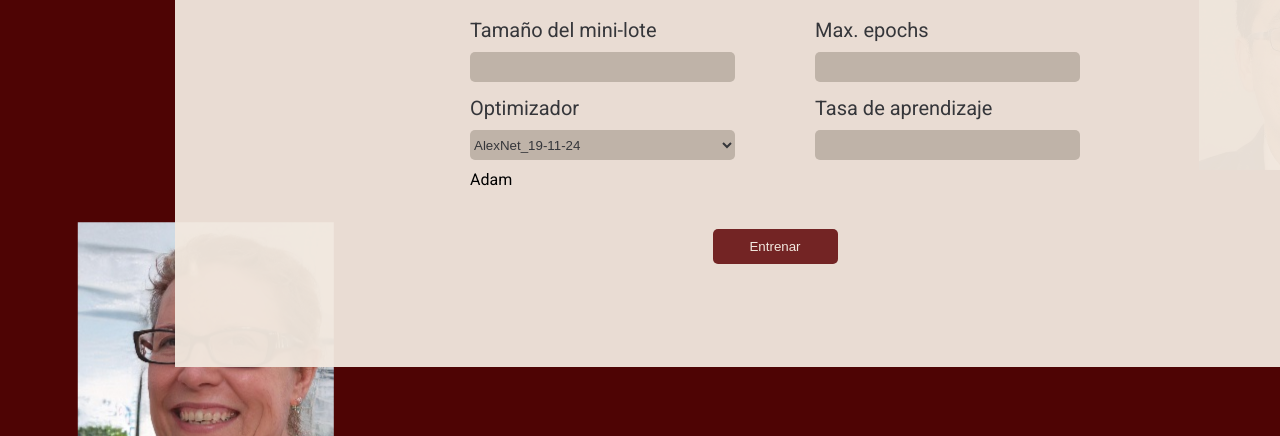
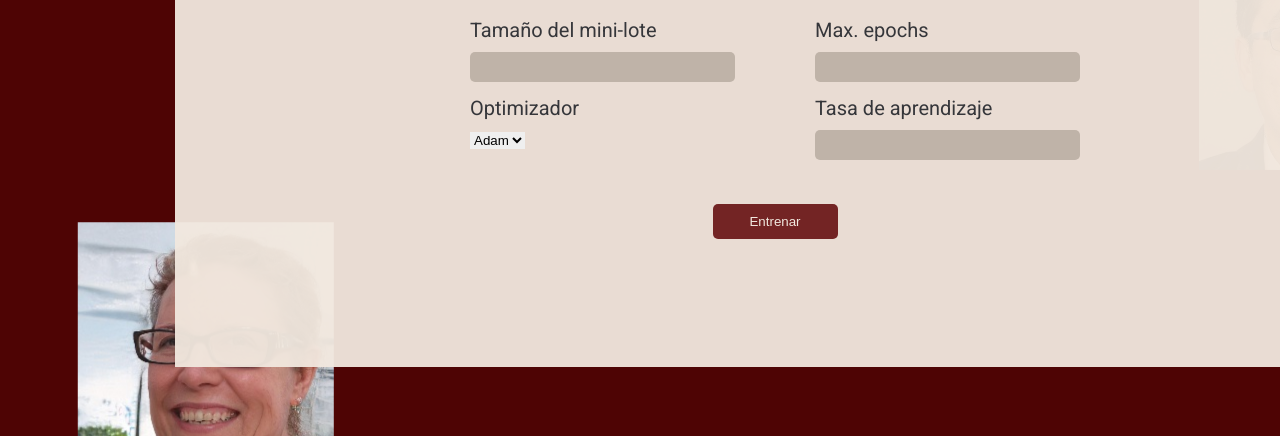
Before and after one commit to 4ndrees/TFG, a website: page PROYECTO/public/train.html in a window 1280 px wide. Both pictures are taken after a click on the button "Entrenar". Shown: the part 358-794 px from the top of the page. Drawn offline with Linux system fonts and the light colour scheme.

Commit message:
Actualización

```diff
--- a/PROYECTO/public/app.js
+++ b/PROYECTO/public/app.js
@@ -2,7 +2,7 @@ async function entrenarModelo() {
     const miniBatchSize = document.getElementById('minibatch').value;
     const maxEpochs = document.getElementById('epochs').value;
     const learnRate = document.getElementById('learningR').value;
-    const optimizer = data.find(modelo => modelo.id == document.getElementById('modelos-guardados').value)?.nombre;
+    const optimizer = document.getElementById('optimizadores').value || 'adam';
 
     const modeloSeleccionadoElement = document.querySelector('.model-btn-active p');
     const modeloSeleccionado = modeloSeleccionadoElement ? modeloSeleccionadoElement.textContent : null;
--- a/PROYECTO/public/javascript/index.js
+++ b/PROYECTO/public/javascript/index.js
@@ -119,7 +119,8 @@ async function mostrarImagen(){
 const data = [
 	{ id: 1, nombre: "AlexNet_19-11-24" },
 	{ id: 2, nombre: "ResNet_10-10-24" },
-	{ id: 3, nombre: "VGGNet_10-9-24" }
+	{ id: 3, nombre: "VGGNet_10-9-24" },
+	{ id: 3, nombre: "VGGNet_10-10-24" }
 ];
 
 // Esperar a que el DOM se cargue completamente
--- a/PROYECTO/public/train.html
+++ b/PROYECTO/public/train.html
@@ -64,8 +64,9 @@
             </div>
             <div id="optimizador">
                 <h3>Optimizador</h3>
-                <select id="modelos-guardados"></select>
+                <select id="optimizadores">
                     <option>Adam</option>
+                    <option>SGD</option>
                 </select>
             </div>
             <div>
```
